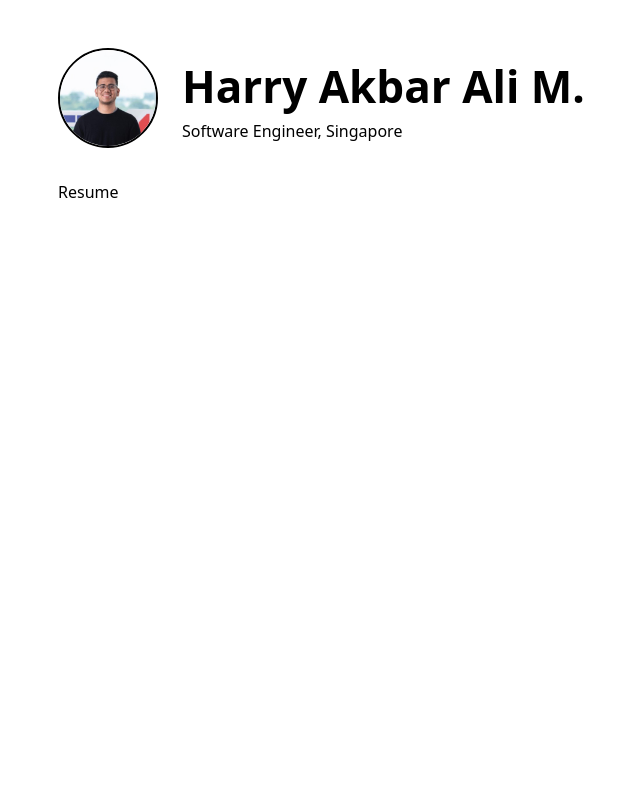
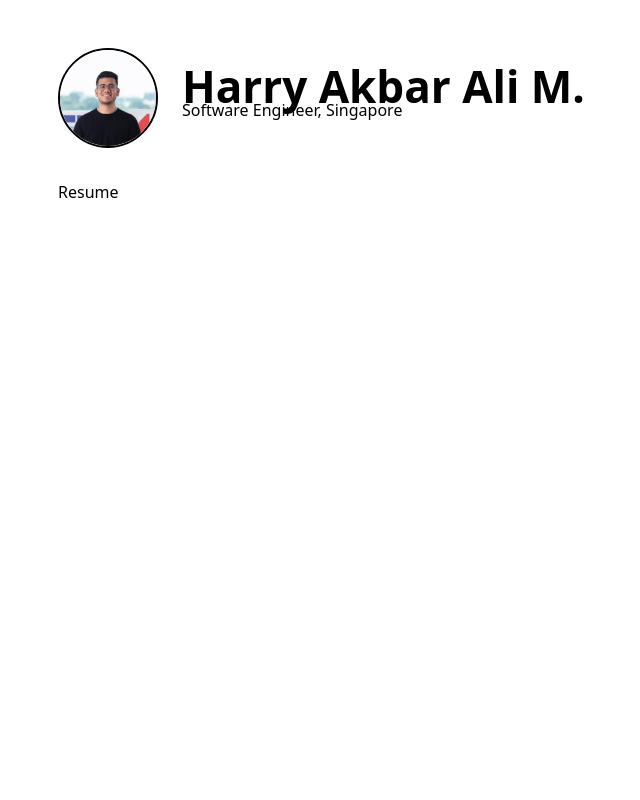
Before and after one commit to harryakbar/personal-website, a Next.js app: page / in a window 1280 px wide. Shown: the top 800 px of the page, without its empty margins (222-862 px from the left). Built offline with nearby package versions, Linux system fonts and the light colour scheme.

Commit message:
Fix font size

```diff
--- a/components/intro.tsx
+++ b/components/intro.tsx
@@ -16,7 +16,7 @@ const Intro: React.FunctionComponent<{ title?: string }> = ({
         className="rounded-full border-solid border-2 border-black"
       />
       <div className="ml-6">
-        <h1 className="text-6xl md:text-6xl font-bold">{title}</h1>
+        <h1 className="text-base md:text-6xl font-bold">{title}</h1>
         <h6>Software Engineer, Singapore</h6>
       </div>
     </section>
```
